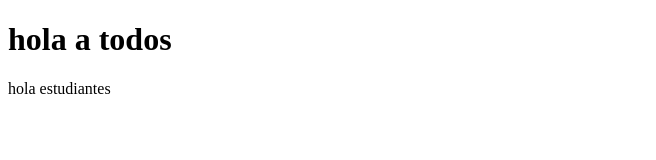
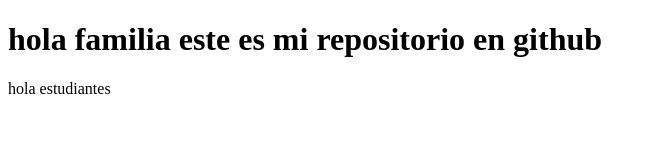
Before and after one commit to YisusCode1/proyectoDemoCursoPrework, a plain HTML site: page index.html in a window 1280 px wide. Shown: the whole page, without its empty margins (0-656 px from the left). Drawn offline with Linux system fonts and the light colour scheme.

Commit message:
cambios agregamos saludos

```diff
--- a/index.html
+++ b/index.html
@@ -7,7 +7,7 @@
     <title>Document</title>
 </head>
 <body>
-    <h1>hola a todos</h1>
+    <h1>hola familia este es mi repositorio en github</h1>
     <p>hola estudiantes</p>
 </body>
 </html>
```
